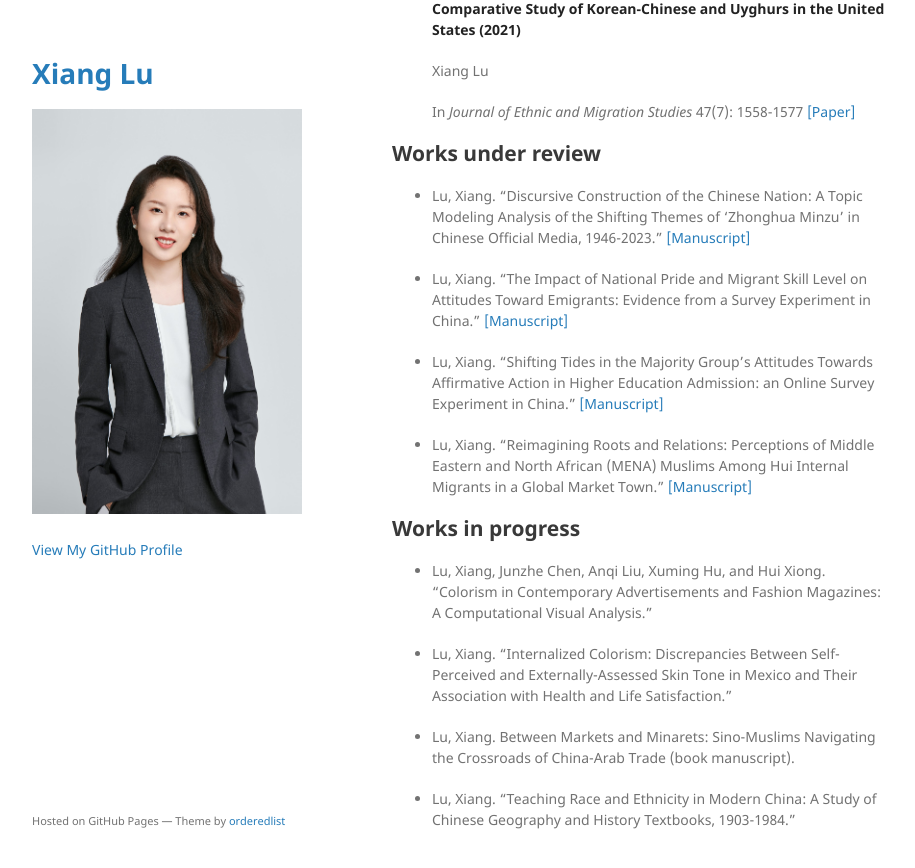
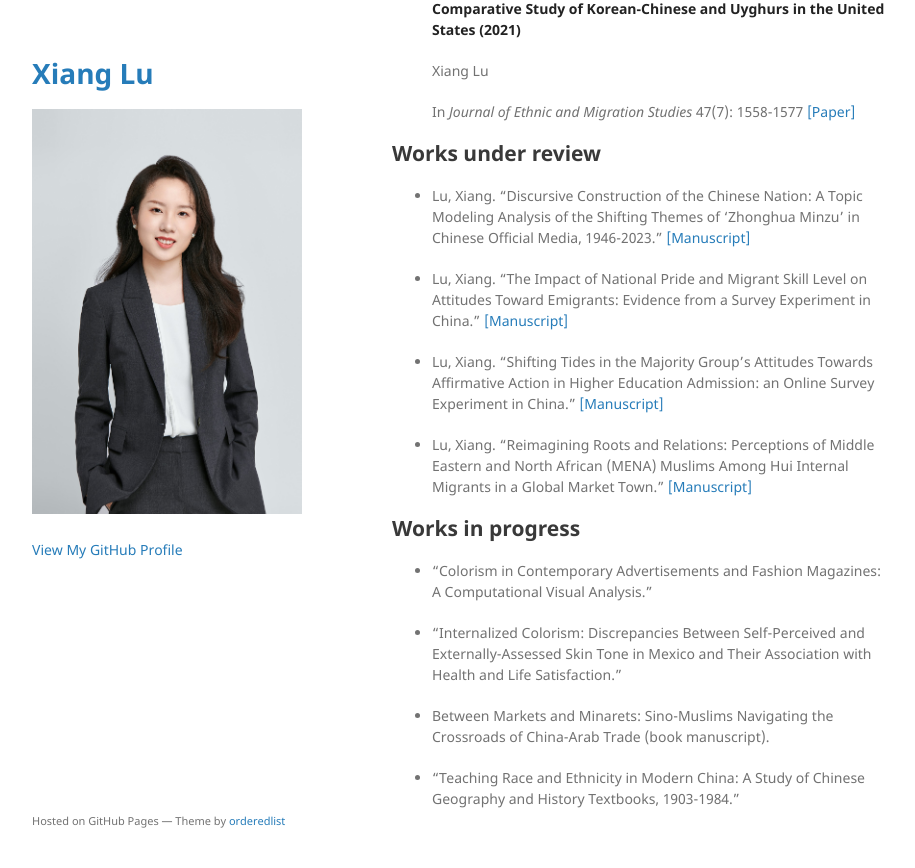
Before and after one commit to xianglusoc/xianglusoc.github.io, a Jekyll site: the page built from index.md, in a window 1280 px wide and 900 px high, scrolled down 1285 px. Shown: the top 868 px of the window, without its empty margins (178-1093 px from the left). Built offline with Jekyll 4.4.1, drawn with Linux system fonts in a browser that asks for light colours; our own code applies the rules of GitHub Pages for plain Markdown files; the repository's description, which GitHub fills in, is left out; some of the changed text lies outside the part shown.

Commit message:
Update index.md

```diff
--- a/index.md
+++ b/index.md
@@ -59,11 +58,10 @@ Contact: xiang.lu@zju.edu.cn
 
 ## Works in progress
 
-- Lu, Xiang, Junzhe Chen, Anqi Liu, Xuming Hu, and Hui Xiong. “Colorism in Contemporary Advertisements and Fashion Magazines: A Computational Visual Analysis.”
+- “Colorism in Contemporary Advertisements and Fashion Magazines: A Computational Visual Analysis.”
 
-- Lu, Xiang. “Internalized Colorism: Discrepancies Between Self-Perceived and Externally-Assessed Skin Tone in Mexico and Their Association with Health and Life Satisfaction.”
+- “Internalized Colorism: Discrepancies Between Self-Perceived and Externally-Assessed Skin Tone in Mexico and Their Association with Health and Life Satisfaction.”
 
+- Between Markets and Minarets: Sino-Muslims Navigating the Crossroads of China-Arab Trade (book manuscript).
 
-- Lu, Xiang. Between Markets and Minarets: Sino-Muslims Navigating the Crossroads of China-Arab Trade (book manuscript).
-
-- Lu, Xiang. “Teaching Race and Ethnicity in Modern China: A Study of Chinese Geography and History Textbooks, 1903-1984.”
+- “Teaching Race and Ethnicity in Modern China: A Study of Chinese Geography and History Textbooks, 1903-1984.”
```
Also changed, not shown: other parts of index.md (+1 -2 lines).
